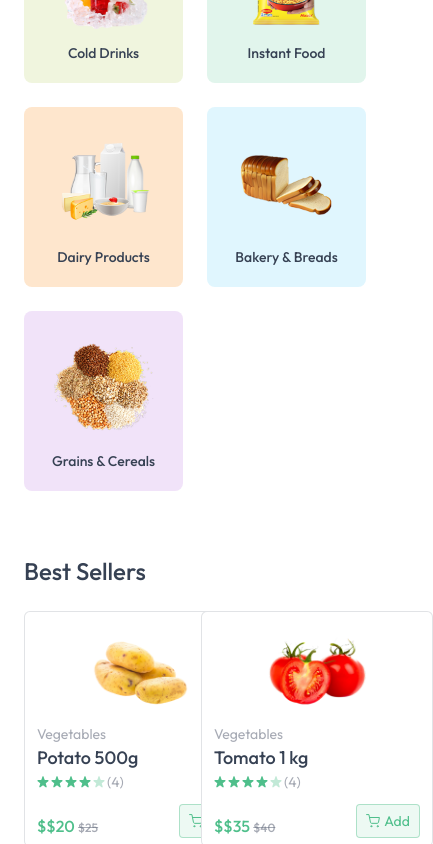
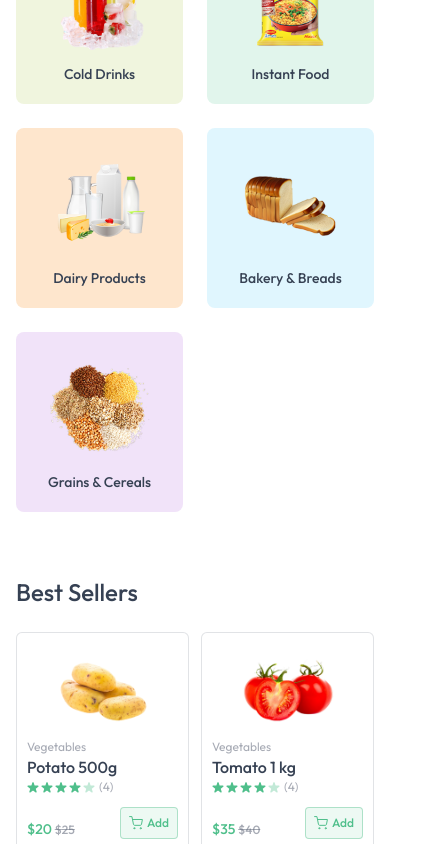
Before and after one commit to aryansondharva/Manish-Super-Market, a React (Vite) app in the folder client/: page / in a window 390 px wide. Shown: the part 1156-2000 px from the top of the page, 433 px wide, since content can reach past the window. Built offline with nearby package versions, Linux system fonts and the light colour scheme; no server answers; a web font is replaced by a local one.

Commit message:
The branding has been updated from GreenCart / GroceryCart to Manish Super Store across the application

```diff
--- a/client/src/App.jsx
+++ b/client/src/App.jsx
@@ -24,13 +24,13 @@ function App() {
   const [count, setCount] = useState(0);
   const { showUserLogin, isSeller } = useAppContext();
   return (
-    <div className="text-default min-h-screen text-gray-700 bg-white">
+    <div className="text-default min-h-screen text-gray-700 bg-white overflow-x-hidden">
       <div>
         {isSellerPath ? null : <Navbar />}
         {showUserLogin ? <Login /> : null}
         <Toaster />
         <div
-          className={`${isSellerPath ? "" : "px-6 md:px-16 lg:px-24 xl:px-32"}`}
+          className={`${isSellerPath ? "" : "px-4 sm:px-6 md:px-16 lg:px-24 xl:px-32"}`}
         >
           <Routes>
             <Route path="/" element={<Home />} />
--- a/client/src/components/Footer.jsx
+++ b/client/src/components/Footer.jsx
@@ -3,7 +3,7 @@ import { assets, footerLinks } from "../assets/assets";
 
 const Footer = () => {
   return (
-    <div className="px-6 md:px-16 lg:px-24 xl:px-32 mt-24 bg-primary/10">
+    <div className="px-4 sm:px-6 md:px-16 lg:px-24 xl:px-32 mt-24 bg-primary/10">
       <div className="flex flex-col md:flex-row items-start justify-between gap-10 py-10 border-b border-gray-500/30 text-gray-500">
         <div>
           <img className="h-10 w-auto object-contain" src={assets.logo} alt="Manish Super Store" />
--- a/client/src/components/Navbar.jsx
+++ b/client/src/components/Navbar.jsx
@@ -42,9 +42,9 @@ const Navbar = () => {
   };
 
   return (
-    <nav className="flex items-center justify-between px-6 md:px-16 lg:px-24 xl:px-32 py-4 border-b border-gray-200 bg-white relative transition-all sticky top-0 z-20 shadow-xs">
+    <nav className="w-full flex items-center justify-between px-4 sm:px-6 md:px-16 lg:px-24 xl:px-32 py-3.5 sm:py-4 border-b border-gray-200 bg-white sticky top-0 z-40 shadow-xs transition-all">
       <NavLink to="/" onClick={() => setOpen(false)} className="flex items-center gap-2">
-        <img className="h-9 w-auto object-contain cursor-pointer" src={assets.logo} alt="Manish Super Store" />
+        <img className="h-8 sm:h-9 w-auto object-contain cursor-pointer" src={assets.logo} alt="Manish Super Store" />
       </NavLink>
 
       <div className="hidden sm:flex items-center gap-6 lg:gap-8 font-medium text-sm text-gray-700">
--- a/client/src/components/ProductCard.jsx
+++ b/client/src/components/ProductCard.jsx
@@ -8,7 +8,7 @@ const ProductsCard = ({ product }) => {
   return (
     product && (
       <div
-        className="border border-gray-500/20 rounded-md md:px-4 px-3 py-2 bg-white min-w-58 w-full"
+        className="border border-gray-500/20 rounded-md md:px-4 px-2.5 py-2.5 bg-white w-full min-w-0 flex flex-col justify-between"
         onClick={() => {
           navigate(
             `/products/${product?.category.toLowerCase()}/${product._id}`
@@ -18,14 +18,14 @@ const ProductsCard = ({ product }) => {
       >
         <div className="group cursor-pointer flex items-center justify-center px-2">
           <img
-            className="group-hover:scale-105 transition max-w-26 md:max-w-36"
+            className="group-hover:scale-105 transition max-w-24 md:max-w-36 h-24 md:h-32 object-contain"
             src={product.image[0]}
             alt={product.name}
           />
         </div>
         <div className="text-gray-500/60 text-sm">
-          <p>{product.category}</p>
-          <p className="text-gray-700 font-medium text-lg truncate w-full">
+          <p className="text-xs">{product.category}</p>
+          <p className="text-gray-700 font-medium text-base md:text-lg truncate w-full">
             {product.name}
           </p>
           <div className="flex items-center gap-0.5">
@@ -33,51 +33,52 @@ const ProductsCard = ({ product }) => {
               .fill("")
               .map((_, i) => (
                 <img
+                  key={i}
                   src={i < 4 ? assets.star_icon : assets.star_dull_icon}
                   alt=""
                   className="md:w-3.5 w-3"
                 />
               ))}
-            <p>(4)</p>
+            <p className="text-xs ml-0.5">(4)</p>
           </div>
-          <div className="flex items-end justify-between mt-3">
-            <p className="md:text-xl text-base font-medium text-primary">
-              {currency}${product.offerPrice}{" "}
+          <div className="flex items-end justify-between mt-3 gap-1">
+            <p className="md:text-xl text-sm sm:text-base font-medium text-primary">
+              {currency}{product.offerPrice}{" "}
               <span className="text-gray-500/60 md:text-sm text-xs line-through">
                 {currency}
                 {product.price}
               </span>
             </p>
             <div
-              className="text-primary"
+              className="text-primary shrink-0"
               onClick={(e) => {
                 e.stopPropagation();
               }}
             >
               {!cartItems[product._id] ? (
                 <button
-                  className="flex items-center justify-center gap-1 bg-primary/10 border border-primary/40 md:w-[80px] w-[64px] h-[34px] rounded curssor-pointer"
+                  className="flex items-center justify-center gap-1 bg-primary/10 border border-primary/40 md:w-[80px] w-[58px] sm:w-[64px] h-[32px] sm:h-[34px] rounded cursor-pointer hover:bg-primary/20 transition text-xs sm:text-sm font-medium"
                   onClick={() => addToCart(product._id)}
                 >
-                  <img src={assets.cart_icon} alt="cart_icon" />
+                  <img src={assets.cart_icon} alt="cart_icon" className="w-3.5 sm:w-4" />
                   Add
                 </button>
               ) : (
-                <div className="flex items-center justify-center gap-2 md:w-20 w-16 h-[34px] bg-primary/25 rounded select-none">
+                <div className="flex items-center justify-center gap-1 sm:gap-2 md:w-20 w-16 h-[32px] sm:h-[34px] bg-primary/25 rounded select-none text-xs sm:text-sm font-semibold">
                   <button
                     onClick={() => {
                       removeCartItem(product._id);
                     }}
-                    className="cursor-pointer text-md px-2 h-full"
+                    className="cursor-pointer text-md px-1.5 sm:px-2 h-full"
                   >
                     -
                   </button>
-                  <span className="w-5 text-center">
+                  <span className="w-4 sm:w-5 text-center">
                     {cartItems[product._id]}
                   </span>
                   <button
                     onClick={() => addToCart(product._id)}
-                    className="cursor-pointer text-md px-2 h-full"
+                    className="cursor-pointer text-md px-1.5 sm:px-2 h-full"
                   >
                     +
                   </button>
```
Also changed, not shown: 2 other files (tests, documents, lock files or other folders).
